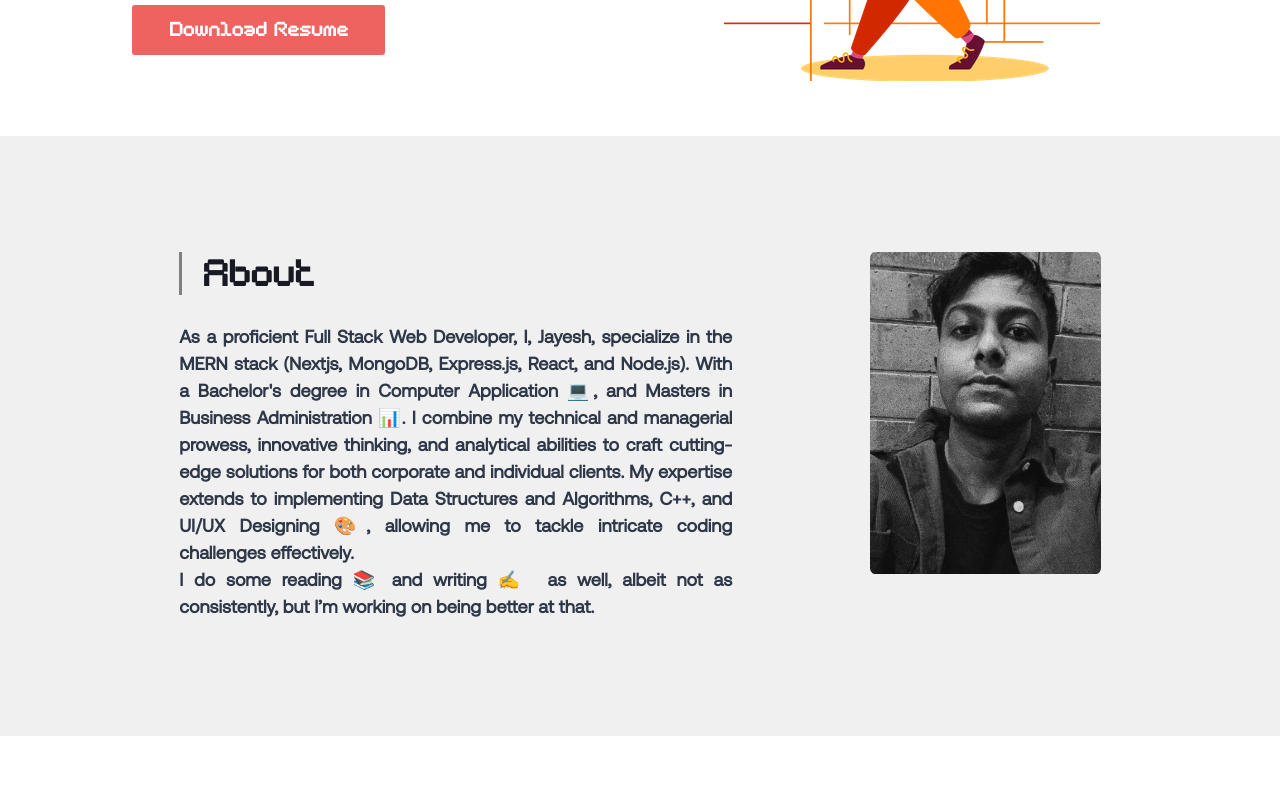
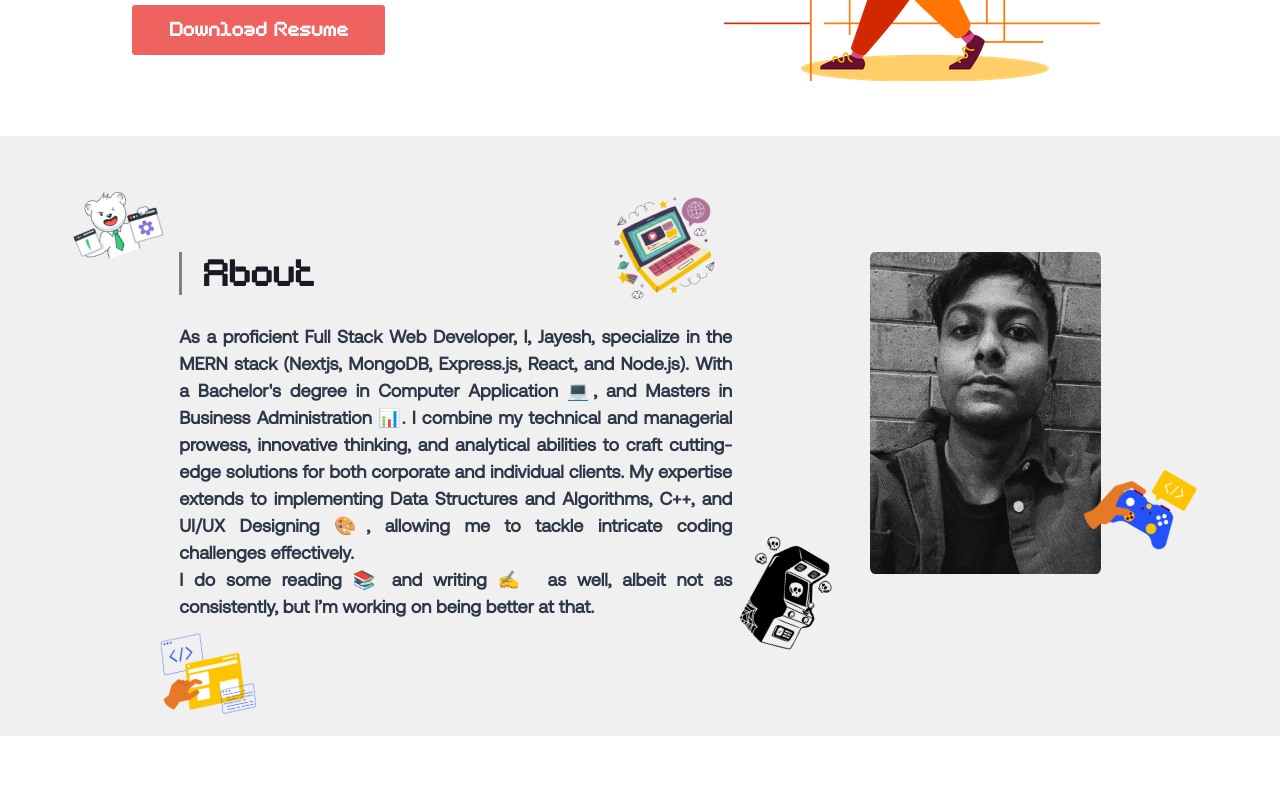
Before and after one commit to justtJayesh/portfolio, a React (Create React App) app: page / in a window 1280 px wide. Shown: the part 520-1320 px from the top of the page. Built offline with nearby package versions, Linux system fonts and the light colour scheme; a web font is replaced by a local one.

Commit message:
add stickers to about section

```diff
--- a/src/Components/About.jsx
+++ b/src/Components/About.jsx
@@ -1,5 +1,10 @@
 import { Box, Heading, Image, Stack, Text } from "@chakra-ui/react";
 import profilePicture from "../Assets/picture.jpg";
+import sticker1 from "../Assets/stickers/web.png";
+import sticker2 from "../Assets/stickers/programmer.png";
+import sticker3 from "../Assets/stickers/game-development.png";
+import sticker4 from "../Assets/stickers/internet.png";
+import sticker5 from "../Assets/stickers/videogame.png";
 
 export const About = () => {
     return (
@@ -9,6 +14,8 @@ export const About = () => {
                 display="flex"
                 minH="75vh"
                 alignItems="center"
+                position={"relative"}
+                py={{ base: 10, md: 10, lg: 0 }}
             >
                 <Box w={"72%"} margin={"auto"} color="white">
                     <Stack
@@ -62,6 +69,77 @@ export const About = () => {
                         </Box>
                     </Stack>
                 </Box>
+
+                <Box display={{ base: "none", lg: "block" }}>
+                    <img
+                        src={sticker1}
+                        alt="sticker-1"
+                        style={{
+                            position: "absolute",
+                            top: "6%",
+                            left: "5%",
+                            zIndex: 1,
+                            width: "8%",
+                            rotate: "-20deg",
+                        }}
+                    />
+                </Box>
+                <Box display={{ base: "none", lg: "block" }}>
+                    <img
+                        src={sticker2}
+                        alt="sticker-2"
+                        style={{
+                            position: "absolute",
+                            bottom: "10px",
+                            left: "12%",
+                            zIndex: 1,
+                            rotate: "-12deg",
+                            width: "8%",
+                        }}
+                    />
+                </Box>
+                <Box display={{ base: "none", lg: "block" }}>
+                    <img
+                        src={sticker3}
+                        alt="sticker-3"
+                        style={{
+                            position: "absolute",
+                            top: "53%",
+                            right: "7%",
+                            zIndex: 1,
+                            rotate: "30deg",
+                            width: "8%",
+                        }}
+                    />
+                </Box>
+                <Box display={{ base: "none", lg: "block" }}>
+                    <img
+                        src={sticker4}
+                        alt="sticker-4"
+                        style={{
+                            position: "absolute",
+                            top: "10%",
+                            right: "44%",
+                            zIndex: 1,
+                            rotate: "-10deg",
+                            width: "8%",
+                        }}
+                    />
+                </Box>
+                <Box display={{ base: "none", lg: "block" }}>
+                    <img
+                        src={sticker5}
+                        alt="sticker-5"
+                        style={{
+                            position: "absolute",
+                            bottom: "15%",
+                            right: "35%",
+                            zIndex: 1,
+                            rotate: "30deg",
+                            width: "8%",
+                        }}
+                    />
+                </Box>
             </Box>
         </div>
     );
--- a/src/Components/Contact.jsx
+++ b/src/Components/Contact.jsx
@@ -7,7 +7,6 @@ import {
     Text,
     VStack,
 } from "@chakra-ui/react";
-import React from "react";
 import { IoLogoGithub, IoLogoLinkedin, IoLogoTwitter } from "react-icons/io5";
 import { FontAwesomeIcon } from "@fortawesome/react-fontawesome";
 import { faEnvelope, faPhone } from "@fortawesome/free-solid-svg-icons";
@@ -17,8 +16,6 @@ const Contact = () => {
         <div id="contact">
             <Box
                 w={{ lg: "72%", base: "90%" }}
-                // h={"192px"}
-                // border={"1px solid black"}
                 margin={"60px auto"}
                 display={"flex"}
                 flexDirection={"column"}
@@ -61,7 +58,7 @@ const Contact = () => {
                         >
                             <HStack>
                                 <FontAwesomeIcon icon={faPhone} />
-                                <Text id="contact-phone">: +917776044640</Text>
+                                <Text id="contact-phone">: +91 7776044640</Text>
                             </HStack>
                             <HStack>
                                 <FontAwesomeIcon icon={faEnvelope} />
--- a/src/Components/Navbar.jsx
+++ b/src/Components/Navbar.jsx
@@ -13,31 +13,11 @@ import {
     Text,
 } from "@chakra-ui/react";
 import { HamburgerIcon, CloseIcon } from "@chakra-ui/icons";
-// import { MoonIcon, SunIcon } from "@chakra-ui/icons";
 import Jayesh_resume from "../Assets/Resume/Jayesh_Mate_Resume.pdf";
-// import favicon from "../Assets/dh.png";
-// import { NavLink } from "react-router-dom";
 import React from "react";
-// const Links = ["Home", "About Me", "Skills", "Projects", "Contact", "Resume"];
 
-// const NavLink = ({ children }) => (
-//     <Link
-//         px={2}
-//         py={1}
-//         rounded={"md"}
-//         fontSize={"large"}
-//         _hover={{
-//             textDecoration: "none",
-//             bg: useColorModeValue("gray.100", "gray.700"),
-//         }}
-//         href={"#contact"}
-//     >
-//         <span>{children}</span>
-//     </Link>
-// );
 
 export default function Navbar() {
-    // const { colorMode, toggleColorMode } = useColorMode();
     const { isOpen, onOpen, onClose } = useDisclosure();
 
     const [click, setClick] = React.useState(false);
@@ -55,7 +35,7 @@ export default function Navbar() {
             style={{
                 position: "sticky",
                 top: 0,
-                zIndex: "1",
+                zIndex: "2",
                 backgroundColor: "white",
             }}
         >
```
Also changed, not shown: src/Assets/stickers/internet.png (added), src/Assets/stickers/videogame.png (added).
